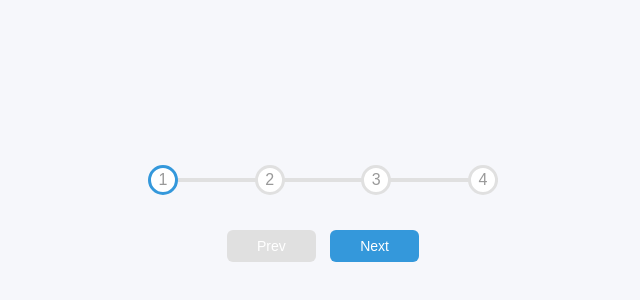
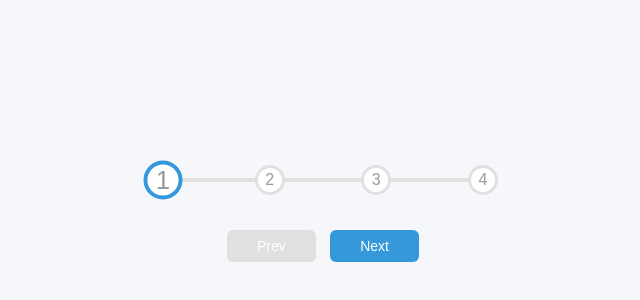
Before and after one commit to DarbazAli/50Projects50Days, a plain HTML site: page Day_2_Progress_Steps/index.html in a window 1280 px wide. Shown: the part 184-484 px from the top of the page, 317-957 px from the left. Drawn offline with Linux system fonts and the light colour scheme; a web font is replaced by a local one.

Commit message:
scale circle on active

```diff
--- a/Day_2_Progress_Steps/style.css
+++ b/Day_2_Progress_Steps/style.css
@@ -62,8 +62,8 @@ body {
   background-color: #fff;
   color: #999999;
   border-radius: 50%;
-  height: 30px;
-  width: 30px;
+  min-height: 30px;
+  min-width: 30px;
   display: flex;
   align-items: center;
   justify-content: center;
@@ -73,6 +73,8 @@ body {
 
 .circle.active {
   border-color: var(--line-border-fill);
+  font-size: 20px;
+  transform: scale(1.3);
 }
 
 .btn {
```
